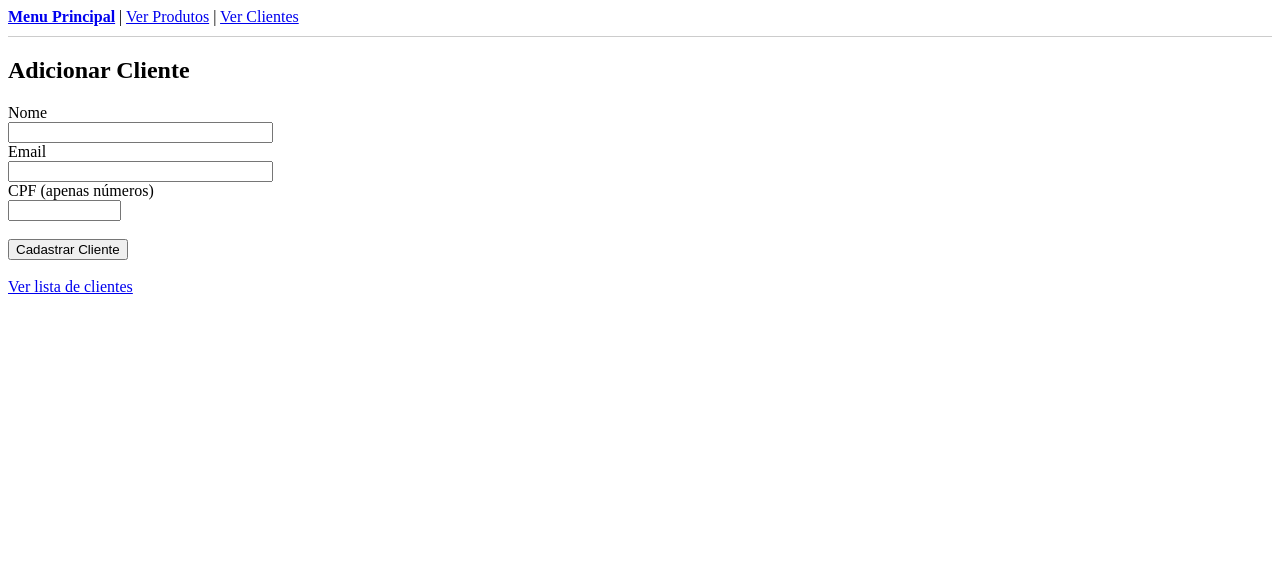
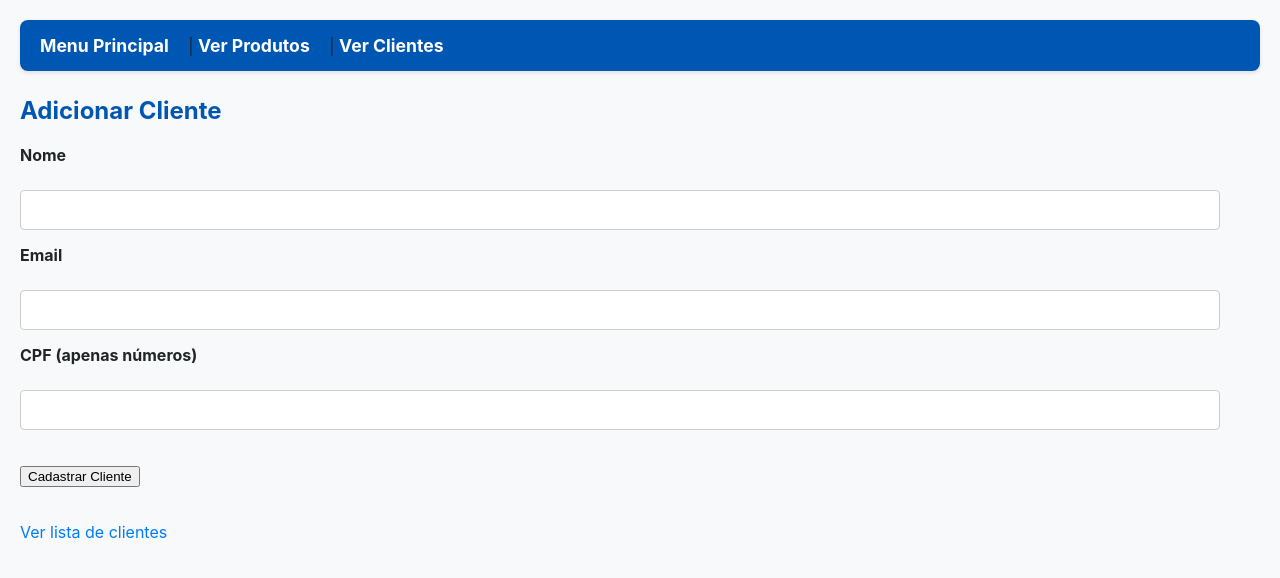
Before and after one commit to HilarioMarques/Projeto_FormularioProdutos_Flask, a Flask app: page /add_cliente in a window 1280 px wide. Shown: the top 578 px of the page. Run offline with Flask 3, Linux system fonts and the light colour scheme.

Commit message:
COM CSS, PRA FICAR MASSA

```diff
--- /dev/null
+++ b/static/style.css
@@ -0,0 +1,143 @@
+/* --- Estilos Gerais --- */
+body {
+    font-family: -apple-system, BlinkMacSystemFont, "Segoe UI", Roboto, "Helvetica Neue", Arial, sans-serif;
+    background-color: #f8f9fa;
+    color: #212529;
+    margin: 0;
+    padding: 20px;
+}
+
+h2,
+h3 {
+    color: #0056b3;
+}
+
+a {
+    color: #007bff;
+    text-decoration: none;
+}
+
+a:hover {
+    text-decoration: underline;
+}
+
+/* --- Navegação --- */
+nav {
+    background: #0056b3;
+    padding: 15px 20px;
+    margin-bottom: 25px;
+    border-radius: 8px;
+    box-shadow: 0 2px 4px rgba(0, 0, 0, 0.1);
+}
+
+nav a {
+    color: #ffffff;
+    text-decoration: none;
+    margin-right: 15px;
+    font-weight: bold;
+    font-size: 1.1em;
+}
+
+nav a:hover {
+    text-decoration: underline;
+}
+
+/* --- Listas (Produtos e Clientes) --- */
+ul {
+    list-style-type: none;
+    padding-left: 0;
+}
+
+li {
+    background: #ffffff;
+    border: 1px solid #ddd;
+    margin-bottom: 10px;
+    padding: 15px 20px;
+    border-radius: 8px;
+    display: flex;
+    justify-content: space-between;
+    align-items: center;
+}
+
+/* --- Formulários --- */
+form div {
+    margin-bottom: 15px;
+}
+
+form label {
+    display: block;
+    margin-bottom: 5px;
+    font-weight: bold;
+}
+
+form input[type="text"],
+form input[type="email"],
+form input[type="number"],
+form input[type="search"],
+/* Seleciona o campo gerado pelo WTForms */
+.form-control {
+    width: 95%;
+    padding: 10px;
+    border: 1px solid #ccc;
+    border-radius: 4px;
+    font-size: 1em;
+}
+
+/* --- Botões --- */
+.btn {
+    padding: 10px 15px;
+    font-size: 1em;
+    font-weight: bold;
+    border: none;
+    border-radius: 5px;
+    cursor: pointer;
+    text-decoration: none;
+    display: inline-block;
+    margin: 5px 0;
+}
+
+.btn-primary {
+    background-color: #007bff;
+    color: white;
+}
+
+.btn-primary:hover {
+    background-color: #0056b3;
+}
+
+.btn-danger {
+    background-color: #dc3545;
+    color: white;
+}
+
+.btn-danger:hover {
+    background-color: #c82333;
+}
+
+/* --- Mensagens Flash (Alertas) --- */
+.flash {
+    padding: 15px;
+    margin-bottom: 20px;
+    border-radius: 5px;
+    font-weight: bold;
+}
+
+.flash.success {
+    background-color: #d4edda;
+    color: #155724;
+    border: 1px solid #c3e6cb;
+}
+
+.flash.danger {
+    background-color: #f8d7da;
+    color: #721c24;
+    border: 1px solid #f5c6cb;
+}
+
+/* --- Mensagens de Erro do Formulário --- */
+.error-message {
+    color: #721c24;
+    /* Vermelho escuro */
+    font-size: 0.9em;
+    margin-top: 5px;
+}
--- a/templates/base.html
+++ b/templates/base.html
@@ -2,21 +2,26 @@
 <html lang="pt-br">
 
 <head>
+  <meta charset="utf-8">
+  <meta name="viewport" content="width=device-width, initial-scale=1.0">
+
   <title>Loja de Informática</title>
+
+  <link rel="stylesheet" href="{{ url_for('static', filename='style.css') }}">
 </head>
 
 <body>
 
-  <nav style="margin-bottom: 20px; border-bottom: 1px solid #ccc; padding-bottom: 10px;">
+  <nav>
     <a href="{{ url_for('index') }}"><b>Menu Principal</b></a> |
     <a href="{{ url_for('listar_produtos') }}">Ver Produtos</a> |
     <a href="{{ url_for('listar_clientes') }}">Ver Clientes</a>
   </nav>
+
   {% with messages = get_flashed_messages(with_categories=True) %}
   {% if messages %}
   {% for categoria, mensagem in messages %}
-  <div
-    style="color: {% if categoria == 'success' %}green{% elif categoria == 'danger' %}red{% else %}black{% endif %};">
+  <div class="flash {{ categoria }}">
     {{ mensagem }}
   </div>
   {% endfor %}
```
